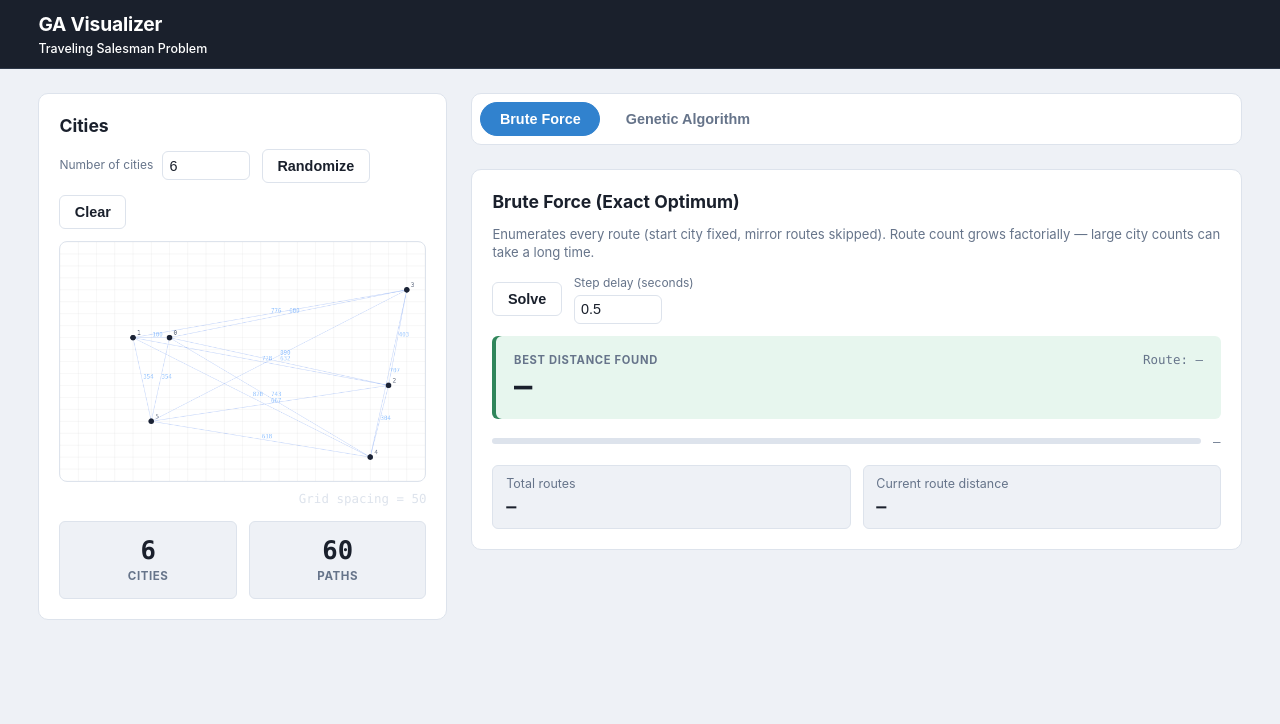
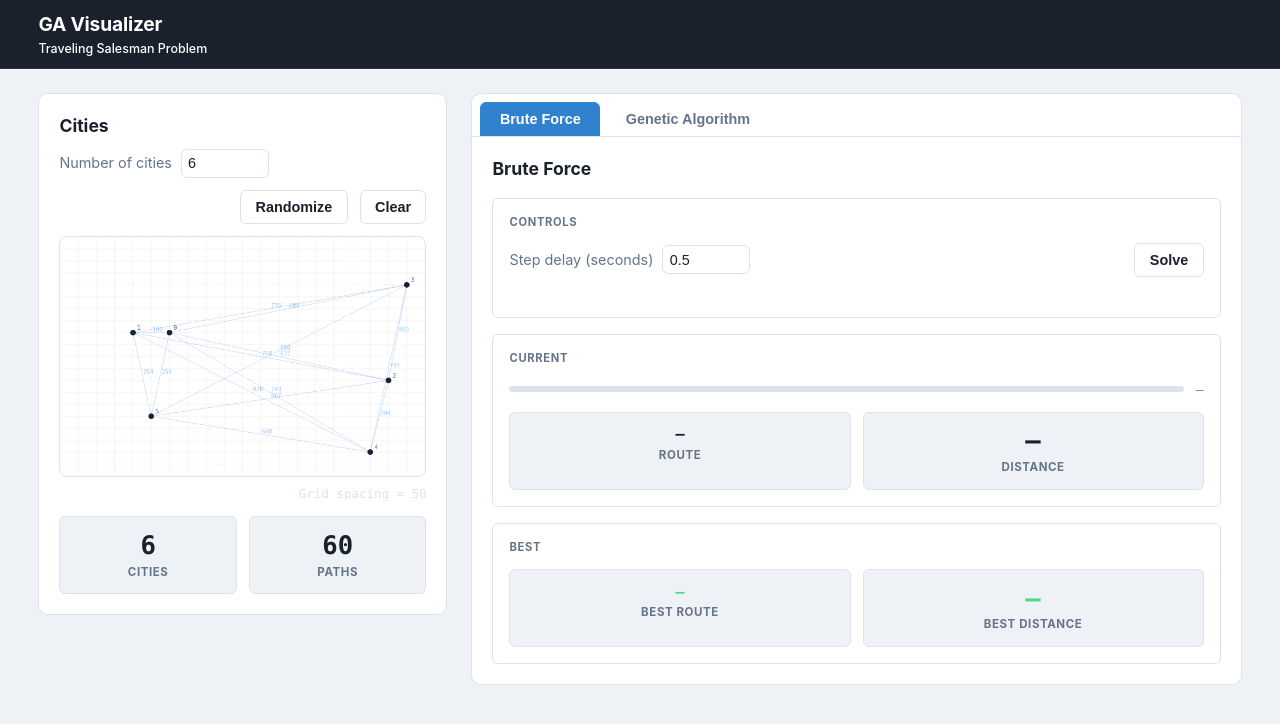
Before and after one commit to alkashef/genetic-algorithm, a Flask app: page / in a window 1280 px wide. Shown: the top 724 px of the page. Run offline with Flask 3, Linux system fonts and the light colour scheme.

Commit message:
feat: enhance UI components and controls for better user experience in GA Visualizer

```diff
--- a/src/static/css/base.css
+++ b/src/static/css/base.css
@@ -18,6 +18,7 @@
   --good-soft: #e7f6ee;
   --danger: #c53030;
   --danger-soft: #fdecea;
+  --tour-best: #4fd984; /* matches the best-tour line color drawn on the canvas (canvasUtils.js callers) */
   --crossover: rgba(49, 130, 206, 0.32);
   --mutation: rgba(196, 100, 39, 0.55);
   --header-bg: #1a202c;
@@ -82,7 +83,7 @@ main.layout-two-column {
   min-width: 0;
   display: flex;
   flex-direction: column;
-  gap: 1.5rem;
+  gap: 0;
 }
 
 .panel {
--- a/src/static/css/controls.css
+++ b/src/static/css/controls.css
@@ -1,7 +1,8 @@
 /* ============================================================
    controls.css — Parameter control rows: labeled inputs,
-   selects, and checkboxes above each solver board.
-   Does NOT style buttons — see base.css.
+   selects, and checkboxes above each solver board, plus the
+   right-aligned button group each row ends with.
+   Does NOT style the buttons themselves — see base.css.
    ============================================================ */
 
 .controls {
@@ -24,6 +25,8 @@
   flex-direction: row;
   align-items: center;
   gap: 0.55rem;
+  font-size: 0.9rem;
+  font-weight: 400;
 }
 
 .controls input[type="number"] {
@@ -40,3 +43,9 @@
 }
 
 .controls input[type="checkbox"] { width: auto; }
+
+.controls-buttons {
+  display: flex;
+  gap: 0.75rem;
+  margin-left: auto;
+}
--- a/src/static/css/grid-info.css
+++ b/src/static/css/grid-info.css
@@ -1,6 +1,6 @@
 /* ============================================================
-   grid-info.css — Supplementary info below the Cities canvas:
-   the grid-spacing caption and the cities/paths mini-stats.
+   grid-info.css — Grid-spacing caption below the Cities canvas.
+   Does NOT style the mini-stat boxes — see solver-view.css.
    ============================================================ */
 
 .grid-caption {
@@ -11,36 +11,3 @@
   font-size: 0.78rem;
   color: var(--border);
 }
-
-.mini-stats {
-  display: flex;
-  gap: 0.75rem;
-  margin-top: 0.85rem;
-}
-
-.mini-stat {
-  flex: 1;
-  text-align: center;
-  padding: 0.85rem 0.75rem;
-  background: var(--bg);
-  border: 1px solid var(--border);
-  border-radius: var(--radius-sm);
-}
-
-.mini-stat-value {
-  font-family: var(--font-mono);
-  font-variant-numeric: tabular-nums;
-  font-size: 1.6rem;
-  font-weight: 700;
-  color: var(--text);
-  line-height: 1.15;
-}
-
-.mini-stat-label {
-  margin-top: 0.2rem;
-  font-size: 0.72rem;
-  font-weight: 700;
-  text-transform: uppercase;
-  letter-spacing: 0.05em;
-  color: var(--muted);
-}
--- a/src/static/css/solver-view.css
+++ b/src/static/css/solver-view.css
@@ -1,8 +1,76 @@
 /* ============================================================
-   solver-view.css — Headline result card, progress bar, and
-   secondary stat tiles shared by the brute-force and GA panels.
+   solver-view.css — Bordered/titled subsections, headline result
+   card, progress bar, mini-stat boxes, and the status text line,
+   shared across the Cities, brute-force, and GA panels.
    Does NOT style the genome list — see genome-list.css.
    ============================================================ */
+
+.subsection {
+  border: 1px solid var(--border);
+  border-radius: var(--radius-sm);
+  padding: 1rem;
+  margin-top: 1rem;
+}
+
+.subsection-title {
+  margin: 0 0 0.75rem;
+  font-size: 0.7rem;
+  font-weight: 700;
+  text-transform: uppercase;
+  letter-spacing: 0.06em;
+  color: var(--muted);
+}
+
+.status-line {
+  margin: 0.6rem 0 0;
+  min-height: 1em;
+  font-size: 0.8rem;
+  color: var(--danger);
+}
+
+.mini-stats {
+  display: flex;
+  gap: 0.75rem;
+  margin-top: 0.85rem;
+}
+
+.mini-stat {
+  flex: 1;
+  min-width: 0;
+  text-align: center;
+  padding: 0.85rem 0.75rem;
+  background: var(--bg);
+  border: 1px solid var(--border);
+  border-radius: var(--radius-sm);
+}
+
+.mini-stat-value {
+  font-family: var(--font-mono);
+  font-variant-numeric: tabular-nums;
+  font-size: 1.6rem;
+  font-weight: 700;
+  color: var(--text);
+  line-height: 1.15;
+}
+
+.mini-stat-value.route-value {
+  font-size: 0.95rem;
+  white-space: nowrap;
+  overflow-x: auto;
+}
+
+.mini-stat-value.best-value {
+  color: var(--tour-best);
+}
+
+.mini-stat-label {
+  margin-top: 0.2rem;
+  font-size: 0.72rem;
+  font-weight: 700;
+  text-transform: uppercase;
+  letter-spacing: 0.05em;
+  color: var(--muted);
+}
 
 .summary-card {
   position: relative;
@@ -70,30 +138,3 @@
   color: var(--muted);
   white-space: nowrap;
 }
-
-.stat-tiles {
-  display: flex;
-  flex-wrap: wrap;
-  gap: 0.75rem;
-  margin-top: 0.9rem;
-}
-
-.stat-tile {
-  flex: 1 1 140px;
-  background: var(--bg);
-  border: 1px solid var(--border);
-  border-radius: var(--radius-sm);
-  padding: 0.6rem 0.8rem;
-  font-size: 0.78rem;
-  color: var(--muted);
-}
-
-.stat-tile .value {
-  display: block;
-  margin-top: 0.15rem;
-  font-family: var(--font-mono);
-  font-variant-numeric: tabular-nums;
-  font-size: 1.05rem;
-  font-weight: 700;
-  color: var(--text);
-}
--- a/src/static/css/tabs.css
+++ b/src/static/css/tabs.css
@@ -1,20 +1,26 @@
 /* ============================================================
-   tabs.css — Pill-shaped solver tab strip and tab-panel
-   visibility toggling. Sits in its own boxed bar (class="panel")
-   above the solver panels — see base.css for the shared .panel
+   tabs.css — Folder-style solver tab strip and tab-panel
+   visibility toggling. Tabs sit flush along the bottom of their
+   strip, rounded on top and square on the bottom, directly on
+   top of the solver panels (class="panel") so the two read as
+   one continuous card — see base.css for the shared .panel
    chrome this reuses.
    ============================================================ */
 
 .tabs {
   display: flex;
+  align-items: flex-end;
   gap: 0.4rem;
-  padding: 0.5rem;
+  padding: 0.5rem 0.5rem 0;
+  border-bottom: none;
+  border-bottom-left-radius: 0;
+  border-bottom-right-radius: 0;
 }
 
 .tab {
   background: transparent;
   border: 1px solid transparent;
-  border-radius: 999px;
+  border-radius: var(--radius-sm) var(--radius-sm) 0 0;
   padding: 0.5rem 1.15rem;
   color: var(--muted);
   font-size: 0.9rem;
@@ -28,5 +34,9 @@
   color: #fff;
 }
 
-.tab-panel { display: none; }
+.tab-panel {
+  display: none;
+  border-top-left-radius: 0;
+  border-top-right-radius: 0;
+}
 .tab-panel.active { display: block; }
--- a/src/static/js/bruteForceView.js
+++ b/src/static/js/bruteForceView.js
@@ -26,6 +26,7 @@ export function initBruteForceView() {
   refs.stepDelayInput = document.getElementById("bfStepDelay");
   refs.totalVal = document.getElementById("bfTotalVal");
   refs.currentVal = document.getElementById("bfCurrentVal");
+  refs.currentRouteVal = document.getElementById("bfCurrentRouteVal");
   refs.currentDistVal = document.getElementById("bfCurrentDistVal");
   refs.bestVal = document.getElementById("bfBestVal");
   refs.bestRouteVal = document.getElementById("bfBestRouteVal");
@@ -55,8 +56,9 @@ function toggleSolve() {
  * @returns {void}
  */
 function reset() {
-  refs.totalVal.textContent = "—";
+  refs.totalVal.textContent = "";
   refs.currentVal.textContent = "—";
+  refs.currentRouteVal.textContent = "—";
   refs.currentDistVal.textContent = "—";
   refs.bestVal.textContent = "—";
   refs.bestRouteVal.textContent = "—";
@@ -114,10 +116,10 @@ function makeCallbacks(cities) {
   return {
     onTotal: (total) => {
       state.total = total;
-      refs.totalVal.textContent = total.toLocaleString();
     },
     onProgress: (route, dist, count) => {
       updateProgress(count);
+      refs.currentRouteVal.textContent = formatRoute(route);
       refs.currentDistVal.textContent = formatDistance(dist);
       redrawBoard();
       drawRoute(refs.ctx, refs.canvas, cities, route, { color: "#4f9dff", width: 1.5 });
--- a/src/templates/index.html
+++ b/src/templates/index.html
@@ -29,8 +29,10 @@
         <label class="inline">Number of cities
           <input type="number" id="cityCount" min="2" max="200" value="6" />
         </label>
+        <div class="controls-buttons">
           <button id="randomizeBtn">Randomize</button>
           <button id="clearBtn">Clear</button>
+        </div>
       </div>
       <canvas id="setupCanvas" width="640" height="420"></canvas>
       <div class="grid-caption">Grid spacing = <span id="gridDistanceVal">0.1</span></div>
@@ -50,31 +52,39 @@
 
     <!-- ============ BRUTE FORCE ============ -->
     <section id="bruteforce" class="panel tab-panel active">
-      <h2>Brute Force (Exact Optimum)</h2>
-      <p class="hint">Enumerates every route (start city fixed, mirror routes skipped). Route count grows factorially &mdash; large city counts can take a long time.</p>
+      <h2>Brute Force</h2>
+
+      <div class="subsection">
+        <div class="subsection-title">Controls</div>
         <div class="controls">
-        <button id="bfSolveBtn">Solve</button>
-        <label>Step delay (seconds)
+          <label class="inline">Step delay (seconds)
             <input type="number" id="bfStepDelay" min="0" max="60" step="0.1" value="{{ default_step_delay }}" />
           </label>
+          <div class="controls-buttons">
+            <button id="bfSolveBtn">Solve</button>
+          </div>
+        </div>
+        <p class="status-line" id="bfTotalVal"></p>
       </div>
 
-      <div class="summary-card">
-        <div>
-          <div class="summary-label">Best distance found</div>
-          <div class="summary-value" id="bfBestVal">&mdash;</div>
-        </div>
-        <div class="summary-caption">Route: <span id="bfBestRouteVal">&mdash;</span></div>
-      </div>
-
+      <div class="subsection">
+        <div class="subsection-title">Current</div>
         <div class="progress-row">
           <div class="progress-track"><div class="progress-fill" id="bfProgressFill"></div></div>
           <span class="progress-label" id="bfCurrentVal">&mdash;</span>
         </div>
+        <div class="mini-stats">
+          <div class="mini-stat"><div class="mini-stat-value route-value" id="bfCurrentRouteVal">&mdash;</div><div class="mini-stat-label">Route</div></div>
+          <div class="mini-stat"><div class="mini-stat-value" id="bfCurrentDistVal">&mdash;</div><div class="mini-stat-label">Distance</div></div>
+        </div>
+      </div>
 
-      <div class="stat-tiles">
-        <div class="stat-tile">Total routes<span class="value" id="bfTotalVal">&mdash;</span></div>
-        <div class="stat-tile">Current route distance<span class="value" id="bfCurrentDistVal">&mdash;</span></div>
+      <div class="subsection">
+        <div class="subsection-title">Best</div>
+        <div class="mini-stats">
+          <div class="mini-stat"><div class="mini-stat-value route-value best-value" id="bfBestRouteVal">&mdash;</div><div class="mini-stat-label">Best route</div></div>
+          <div class="mini-stat"><div class="mini-stat-value best-value" id="bfBestVal">&mdash;</div><div class="mini-stat-label">Best distance</div></div>
+        </div>
       </div>
     </section>
 
@@ -82,36 +92,38 @@
     <section id="ga" class="panel tab-panel">
       <h2>Genetic Algorithm</h2>
       <div class="controls ga-params">
-        <label>Population
+        <label class="inline">Population
           <input type="number" id="gaPopSize" min="4" max="2000" value="120" />
         </label>
-        <label>Max generations
+        <label class="inline">Max generations
           <input type="number" id="gaMaxGen" min="1" max="100000" value="400" />
         </label>
-        <label>Crossover rate
+        <label class="inline">Crossover rate
           <input type="number" id="gaCrossoverRate" min="0" max="1" step="0.05" value="0.9" />
         </label>
-        <label>Mutation rate
+        <label class="inline">Mutation rate
           <input type="number" id="gaMutationRate" min="0" max="1" step="0.01" value="0.02" />
         </label>
-        <label>Selection
+        <label class="inline">Selection
           <select id="gaSelection">
             <option value="tournament" selected>Tournament</option>
             <option value="roulette">Roulette Wheel</option>
           </select>
         </label>
-        <label id="gaTournamentSizeWrap">Tournament size
+        <label class="inline" id="gaTournamentSizeWrap">Tournament size
           <input type="number" id="gaTournamentSize" min="2" max="50" value="5" />
         </label>
-        <label><input type="checkbox" id="gaElitism" checked /> Elitism</label>
+        <label class="inline"><input type="checkbox" id="gaElitism" checked /> Elitism</label>
       </div>
       <div class="controls">
+        <label class="inline">Step delay (seconds)
+          <input type="number" id="gaStepDelay" min="0" max="60" step="0.1" value="{{ default_step_delay }}" />
+        </label>
+        <div class="controls-buttons">
           <button id="gaStepBtn">Initialize</button>
           <button id="gaFastBtn">Fast forward</button>
           <button id="gaResetBtn">Reset</button>
-        <label>Step delay (seconds)
-          <input type="number" id="gaStepDelay" min="0" max="60" step="0.1" value="{{ default_step_delay }}" />
-        </label>
+        </div>
       </div>
       <p class="hint">Step through one phase at a time, or Fast forward to run automatically (paced by the step delay above).</p>
 
```
Lines whose indentation alone changed are shown as unchanged.
